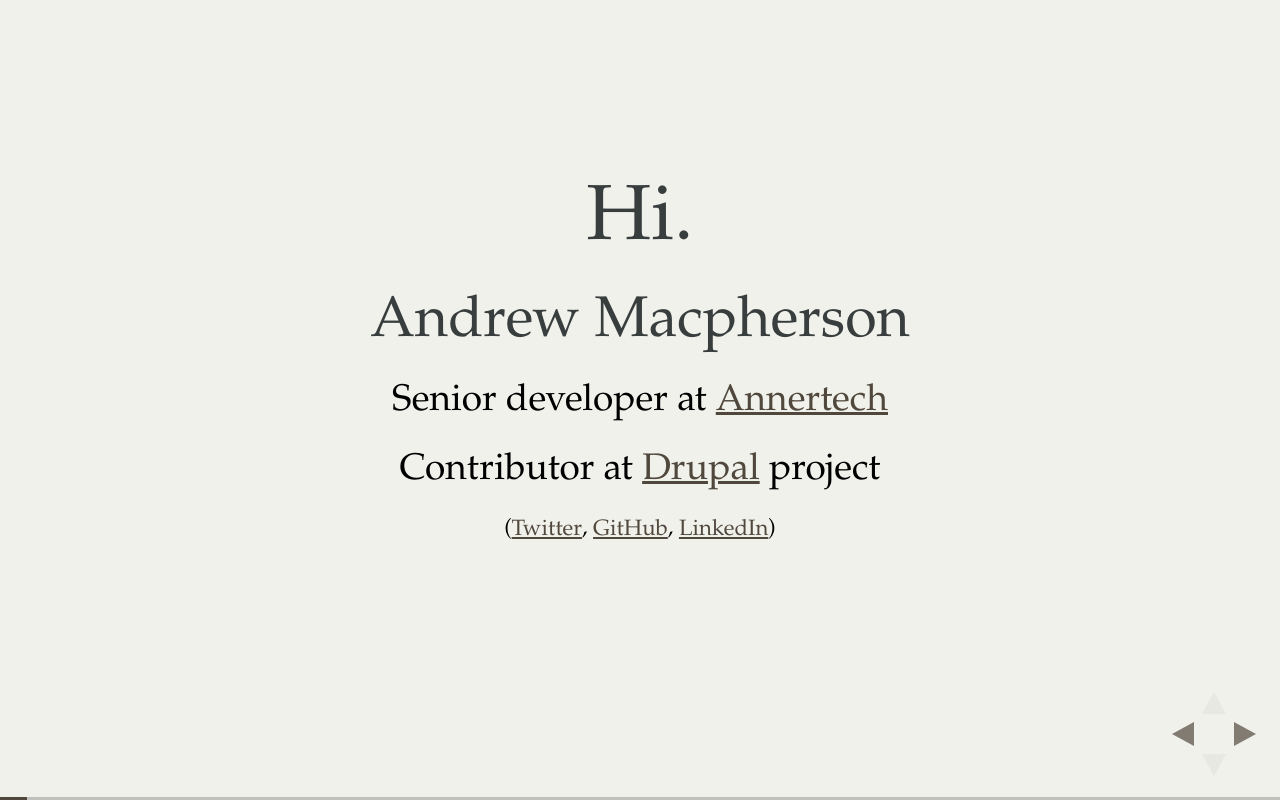
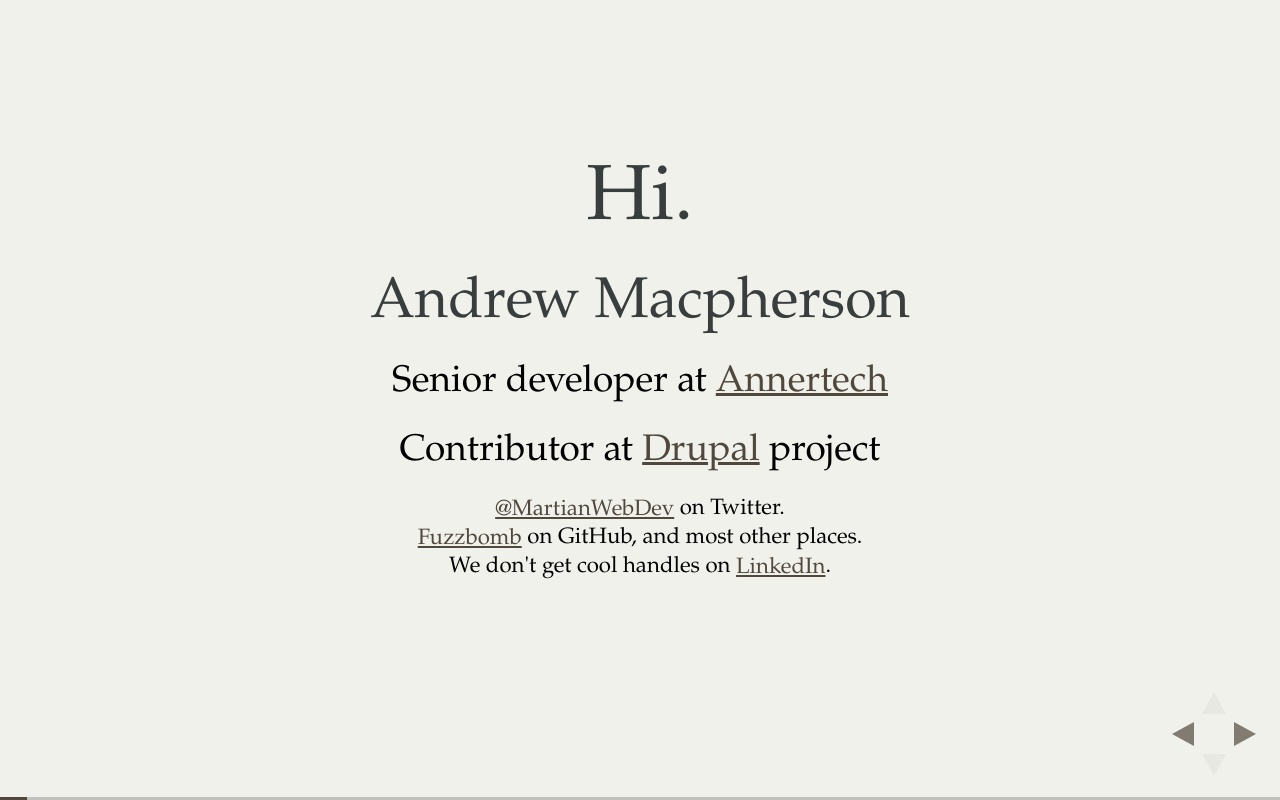
Before and after one commit to fuzzbomb/wpleeds-a11y-2016-04-26, a website: page index.html in a window 1280 px wide. Both pictures are taken after a click on the button 1251 px from the left and 734 px from the top of the page. Drawn offline with Linux system fonts and the light colour scheme.

Commit message:
Update personal details slide

```diff
--- a/index.html
+++ b/index.html
@@ -49,7 +49,9 @@
     <h3>Andrew Macpherson</h3>
     <p>Senior developer at <a href="http://www.annertech.com">Annertech</a></p>
     <p>Contributor at <a href="https://www.drupal.org/u/andrewmacpherson">Drupal</a> project</p>
-    <p><small>(<a href="http://twitter.com/martianwebdev">Twitter</a>, <a href="https://github.com/fuzzbomb">GitHub</a>, <a href="https://www.linkedin.com/in/andrew-macpherson-64139232">LinkedIn</a>)</small></p>
+    <p><small><a href="http://twitter.com/martianwebdev">@MartianWebDev</a> on Twitter.<br />
+    <a href="https://github.com/fuzzbomb">Fuzzbomb</a> on GitHub, and most other places.<br />
+    We don't get cool handles on <a href="https://www.linkedin.com/in/andrew-macpherson-64139232">LinkedIn</a>.</small></p>
   </section>
 
 
```
